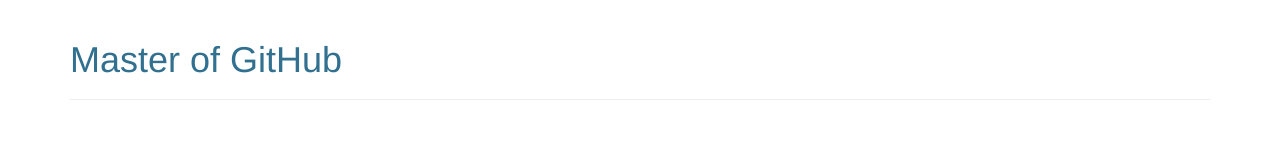
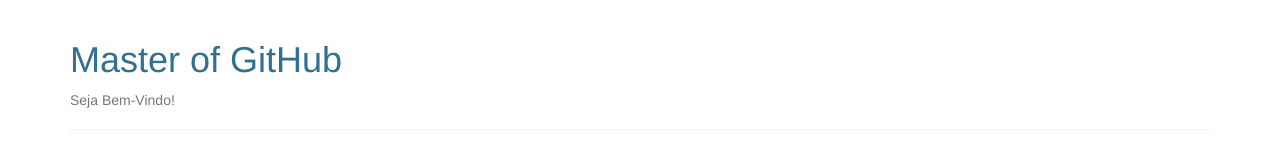
Before and after one commit to DanicoSantos/masterandoGitHub, a plain HTML site: page index.html in a window 1280 px wide. Drawn offline with Linux system fonts and the light colour scheme.

Commit message:
Adds a Welcome paragraph

```diff
--- a/index.html
+++ b/index.html
@@ -13,7 +13,7 @@
     <section class="container">
         <div class="page-header">
             <h1 class="text-info">Master of GitHub</h1>
-
+            <p class="text-muted">Seja Bem-Vindo!</p>
         </div>
     </section>
 
```
